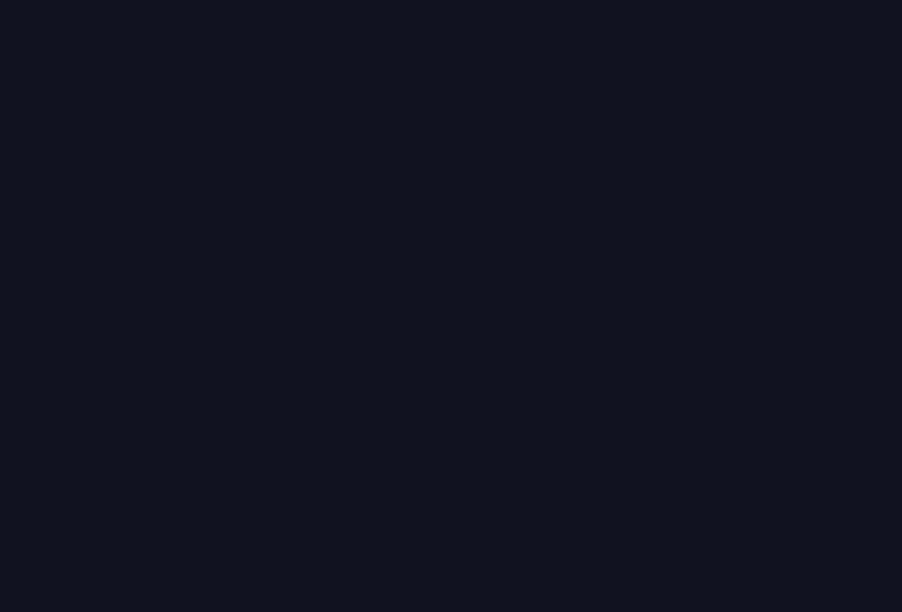
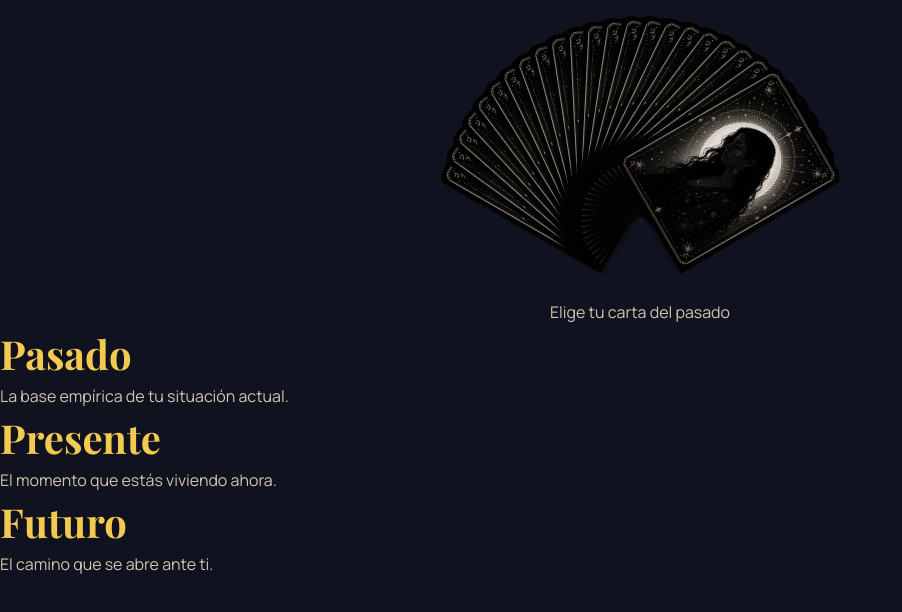
Before and after one commit to FactoriaF5-Tarot-Team1/GoddessesTarot, a React (Vite) app: page / in a window 1280 px wide. Shown: the top 612 px of the page, without its empty margins (0-902 px from the left). Built offline with nearby package versions, Linux system fonts and the light colour scheme; a web font is replaced by a local one.

Commit message:
feat: add CardSlot component structure for past, present and future section

```diff
--- /dev/null
+++ b/src/components/card-slot/CardSlot.jsx
@@ -0,0 +1,31 @@
+import styles from "./CardSlot.module.scss";
+
+const descriptions = {
+  pasado: "La base empírica de tu situación actual.",
+  presente: "El momento que estás viviendo ahora.",
+  futuro: "El camino que se abre ante ti.",
+};
+
+function CardSlot({ turn, card, openModal }) {
+  return (
+    <div className={styles.cardSlot}>
+      <h2 className={styles.title}>
+        {turn.charAt(0).toUpperCase() + turn.slice(1)}
+      </h2>
+      <div
+        className={`${styles.cardContainer} ${card ? styles.filled : styles.empty}`}
+      >
+        {card && (
+          <img
+            src={card.arcaneImage.imageSrc}
+            alt={card.arcaneName}
+            onClick={() => openModal(card)}
+          />
+        )}
+      </div>
+      <p className={styles.description}>{descriptions[turn]}</p>
+    </div>
+  );
+}
+
+export default CardSlot;
--- a/src/pages/home/Home.jsx
+++ b/src/pages/home/Home.jsx
@@ -1,9 +1,10 @@
 import React from "react";
+import Reading from "../reading/Reading";
 
 function Home() {
   return (
     <>
-
+    <Reading></Reading>
     </>
   );
 }
--- a/src/pages/reading/Reading.jsx
+++ b/src/pages/reading/Reading.jsx
@@ -1,10 +1,12 @@
 import React from "react";
 import Fan from "../../components/fan/Fan";
 import TurnIndicator from "../../components/turn-indicator/TurnIndicator";
+import CardSlot from "../../components/card-slot/CardSlot";
 import useFanCards from "../../hooks/useFanCards";
 
 function Reading() {
-  const { shuffledIds, selectCard, selectedCards, currentTurn } = useFanCards();
+  const { shuffledIds, selectCard, selectedCards, currentTurn, openModal } =
+    useFanCards();
 
   return (
     <>
@@ -14,6 +16,15 @@ function Reading() {
         selectedCards={selectedCards}
       ></Fan>
       <TurnIndicator currentTurn={currentTurn} />
+      <div>
+        <CardSlot turn="pasado" card={selectedCards[0]} openModal={openModal} />
+        <CardSlot
+          turn="presente"
+          card={selectedCards[1]}
+          openModal={openModal}
+        />
+        <CardSlot turn="futuro" card={selectedCards[2]} openModal={openModal} />
+      </div>
     </>
   );
 }
```
Also changed, not shown: src/components/card-slot/CardSlot.module.scss (added).
